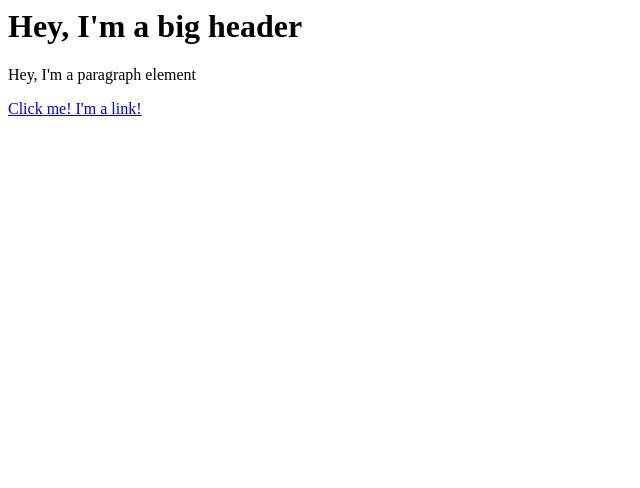
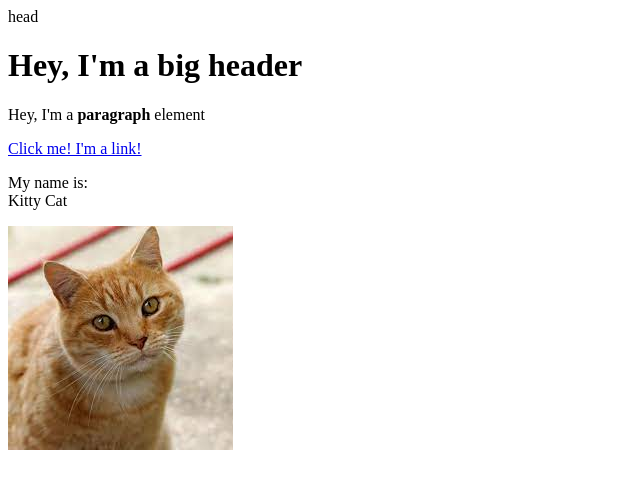
Before and after one commit to theRealBShady/cartoon-hero, a plain HTML site: page text.html in a window 1280 px wide. Shown: the whole page, without its empty margins (0-640 px from the left). Drawn offline with Linux system fonts and the light colour scheme.

Commit message:
Added cat image and a few changes

```diff
--- a/text.html
+++ b/text.html
@@ -1,3 +1,13 @@
-<h1>Hey, I'm a big header</h1>
-<p>Hey, I'm a paragraph element</p>
-<a href="https://google.com" target="_blank" title="Let's go to Google">Click me! I'm a link!</a>
+<!DOCTYPE html>
+<html>
+<head>
+	<title>Test page</title>
+</head>head</head>
+<body>
+	<h1>Hey, I'm a big header</h1>
+	<p>Hey, I'm a <b>paragraph</b> element</p>
+	<a href="https://google.com" target="_blank" title="Let's go to Google">Click me! I'm a link!</a>
+	<p>My name is: <br>Kitty Cat</p>
+	<img src="img/cat.jpg">
+</body>
+</html>
```
Also changed, not shown: Img/cat.jpg (added).
